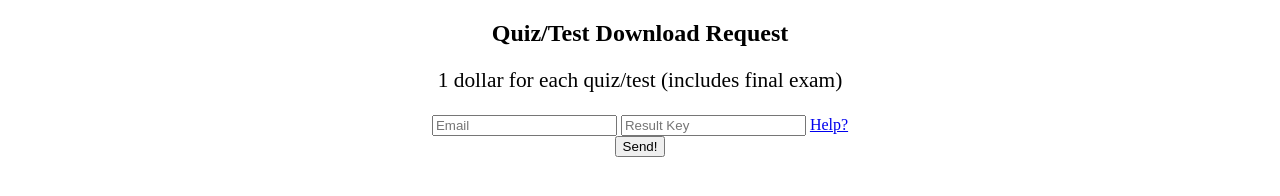
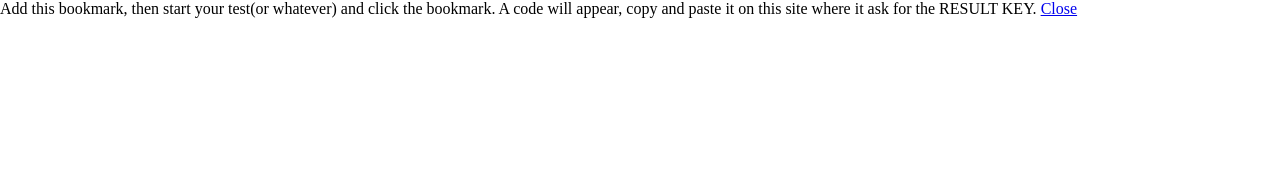
Before and after one commit to edgenuityhack/edgenuity, a plain HTML site: page index.html in a window 1280 px wide. Both pictures are taken after a click on the link "Help?". Drawn offline with Linux system fonts and the light colour scheme.

Commit message:
Update index.html

```diff
--- a/index.html
+++ b/index.html
@@ -6,7 +6,21 @@
     function something(){
       document.getElementById('help').style = " ";
     }
+    function some(){
+      document.getElementById('help').style = "display: none";
+    }
   </script>
+  <style>
+    #help{
+      position: absolute;
+      top: 0;
+      left: 0;
+      width: 100%;
+      height: 100vh;
+      background: white;
+      z-index: 1000;
+    }
+  </style>
 </head>
 <body>
 <div id="content">
@@ -16,12 +30,12 @@
     <form method="">
     <input type="text" placeholder="Email" />
       <div style="display: inline"> <input type="text" placeholder="Result Key" /> <a onclick="something()" href="#help">Help?</a> </div>
-      <br>
-      <input type="submit" value="Send!">
+      <br><br>
+      <input style="border: 1px solid black; background-color: white; font-family: Arial; padding: 5px 2px 5px 2px;" type="submit" value="Send!">
 
     </form>
   </div>
   </center>
-  <div style="display: none" id="help"> </div>
+  <div style="display: none" id="help"> Add this bookmark, then start your test(or whatever) and click the bookmark. A code will appear, copy and paste it on this site where it ask for the RESULT KEY. <a onclick="some" href="#">Close</a></div>
 </body>
 </html>
```
